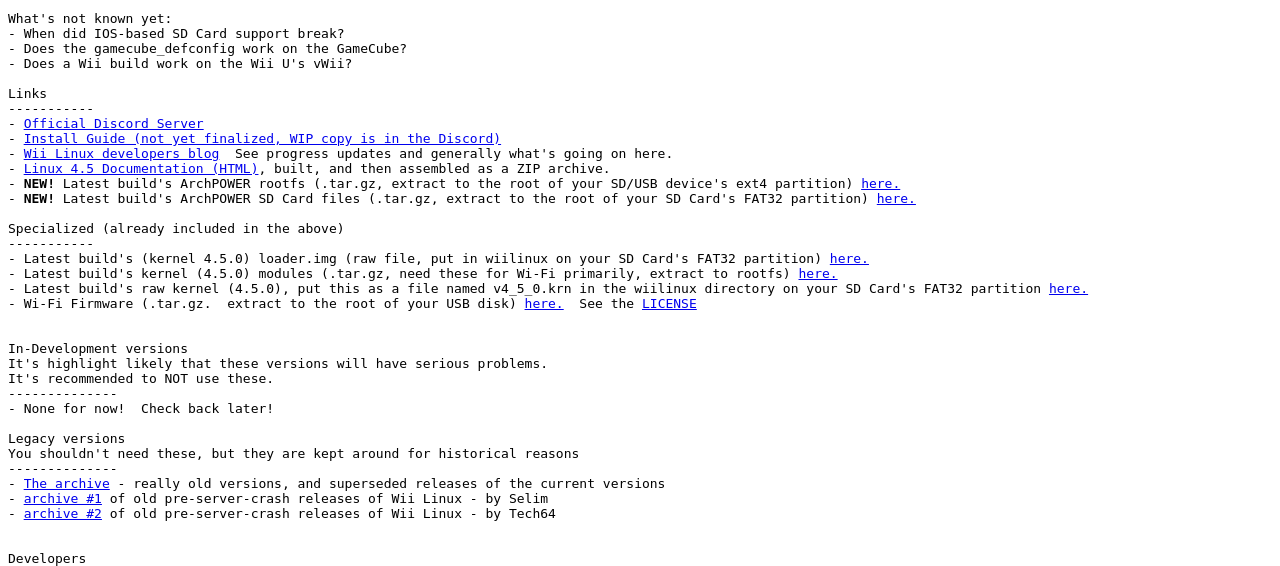
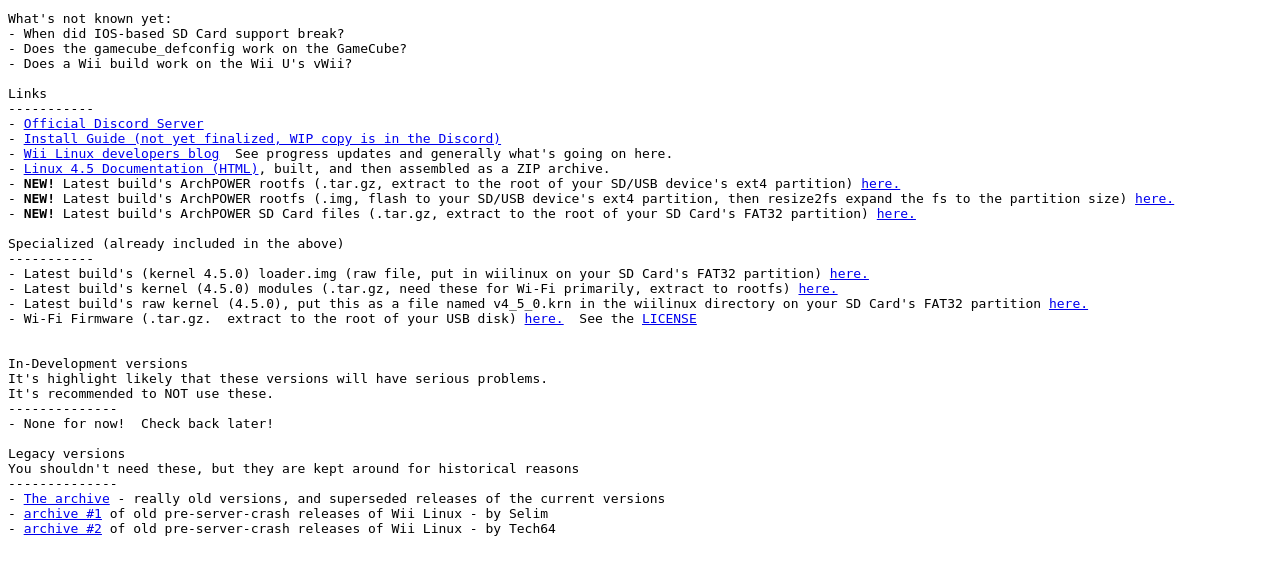
Before and after one commit to Wii-Linux/www, a PHP site: page / in a window 1280 px wide. Shown: the part 452-1018 px from the top of the page. Run offline with PHP 8.4, Linux system fonts and the light colour scheme.

Commit message:
provide flashable imgs

```diff
--- a/site/mainPage.php
+++ b/site/mainPage.php
@@ -76,6 +76,7 @@ Links
 - <a href="/blog">Wii Linux developers blog</a>  See progress updates and generally what's going on here.
 - <a href="/kernel-docs.zip">Linux 4.5 Documentation (HTML)</a>, built, and then assembled as a ZIP archive.
 - <b>NEW!</b> Latest build's ArchPOWER rootfs (.tar.gz, extract to the root of your SD/USB device's ext4 partition) <a href="/files/wii_linux_rootfs_archpower-latest.tar.gz">here.</a>
+- <b>NEW!</b> Latest build's ArchPOWER rootfs (.img, flash to your SD/USB device's ext4 partition, then resize2fs expand the fs to the partition size) <a href="/files/wii_linux_rootfs_archpower-latest.img.gz">here.</a>
 - <b>NEW!</b> Latest build's ArchPOWER SD Card files (.tar.gz, extract to the root of your SD Card's FAT32 partition) <a href="/files/wii_linux_sd_files_archpower-latest.tar.gz">here.</a>
 
 Specialized (already included in the above)
```
Also changed, not shown: 1 other file.
